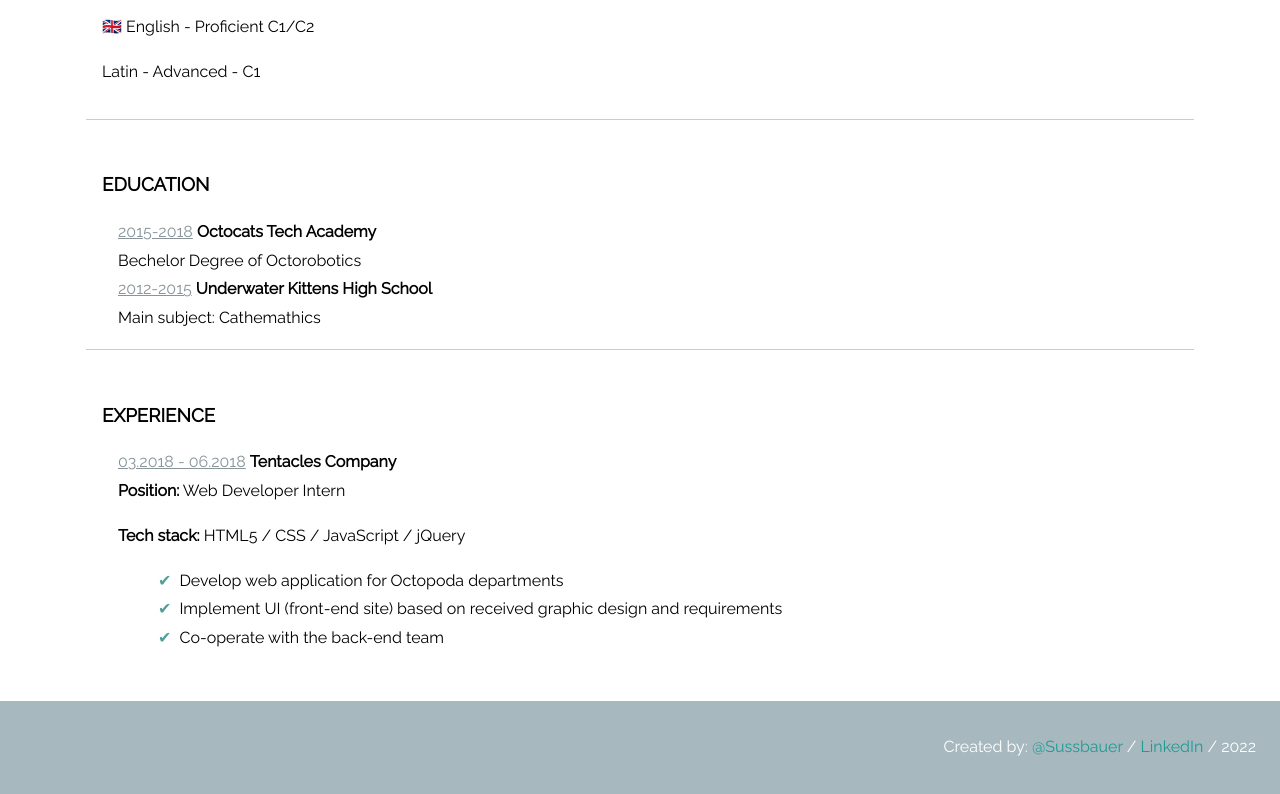
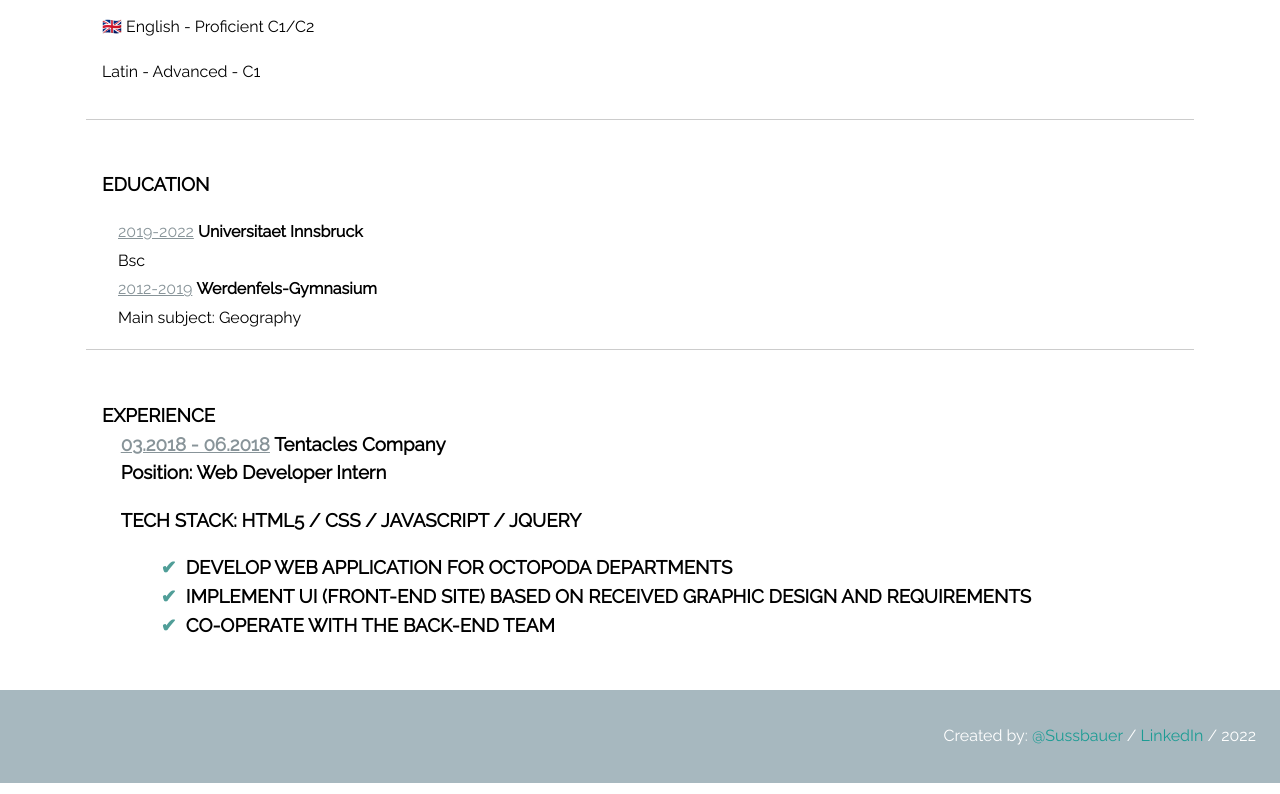
Before and after one commit to ibkrob/ibkrob.github.io, a plain HTML site: page CV/index.html in a window 1280 px wide. Shown: the part 1403-2197 px from the top of the page. Drawn offline with Linux system fonts and the light colour scheme.

Commit message:
update education

```diff
--- a/CV/index.html
+++ b/CV/index.html
@@ -107,23 +107,23 @@
       <h3>Education</h3>
       <article>
         <div class='school'>
-          <span>2015-2018</span> <strong>Octocats tech academy</strong>
+          <span>2019-2022</span> <strong>Universitaet Innsbruck</strong>
         </div>
         <div class="descrition">
-          Bechelor Degree of Octorobotics
+          Bsc
         </div>
       </article>
       <article>
         <div class='school'>
-          <span>2012-2015</span> <strong>Underwater kittens high school</strong>
+          <span>2012-2019</span> <strong>Werdenfels-Gymnasium</strong>
         </div>
         <div>
-          Main subject: Cathemathics
+          Main subject: Geography
         </div>
       </article>
     </section>
     <section>
-      <h3>Experience</h3>
+      <h3>Experience</sh3>
       <article>
         <div class='job-title'>
           <span>03.2018 - 06.2018</span> <strong>Tentacles Company</strong><br> <strong>Position:</strong> Web developer Intern
```
